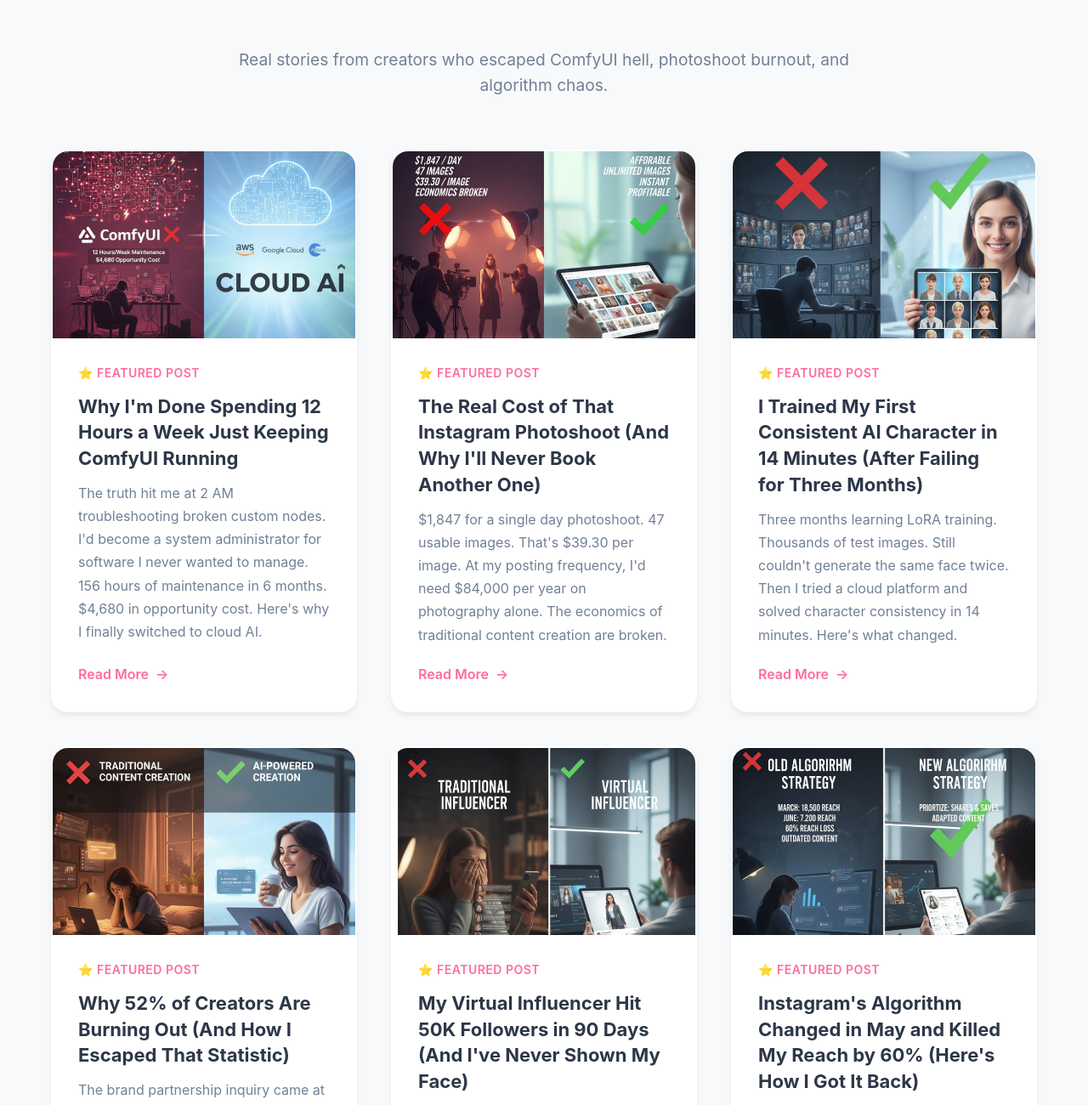
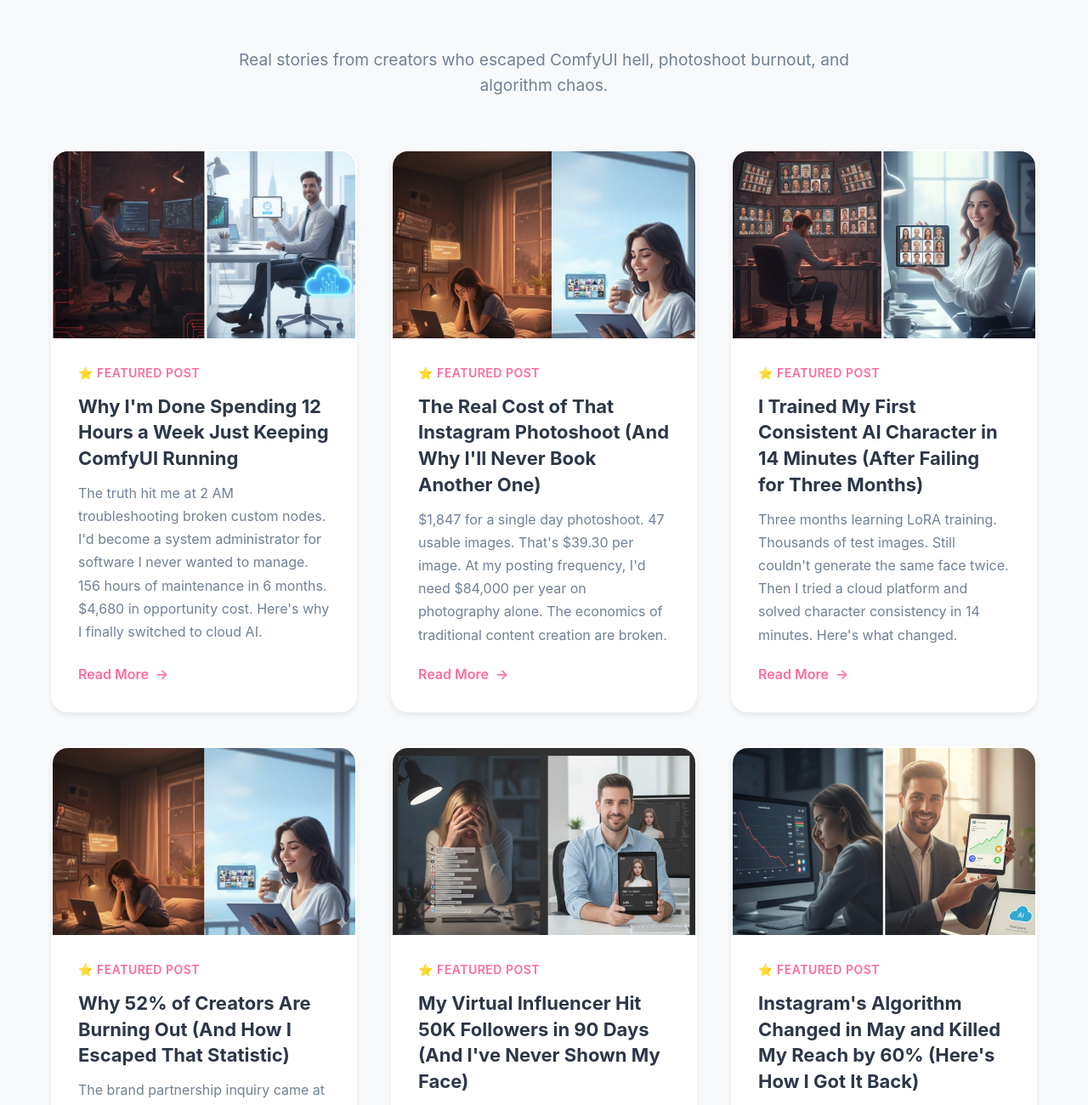
Before and after one commit to gigageek101/ai-content-creator-website, a website: page index.html in a window 1280 px wide. Shown: the part 8158-9458 px from the top of the page at 85% size. Drawn offline with Linux system fonts and the light colour scheme.

Commit message:
Replace blog post images with teaser versions from blogpostteaser folder

```diff
--- a/index.html
+++ b/index.html
@@ -838,7 +838,7 @@
             <div class="blog-grid">
                 <!-- Blog Post 1 -->
                 <a href="/blog/comfyui-burnout" class="blog-card">
-                    <div class="blog-image" style="background-image: url('blogposts/comfyui-burnout.png');">
+                    <div class="blog-image" style="background-image: url('blogpostteaser/comfyui-burnout.png');">
                     </div>
                     <div class="blog-content">
                         <div class="blog-date">⭐ Featured Post</div>
@@ -854,7 +854,7 @@
 
                 <!-- Blog Post 2 -->
                 <a href="/blog/photoshoot-economics" class="blog-card">
-                    <div class="blog-image" style="background-image: url('blogposts/photoshoot-economics.png');">
+                    <div class="blog-image" style="background-image: url('blogpostteaser/photoshoot-economics.png');">
                     </div>
                     <div class="blog-content">
                         <div class="blog-date">⭐ Featured Post</div>
@@ -870,7 +870,7 @@
 
                 <!-- Blog Post 3 -->
                 <a href="/blog/character-consistency" class="blog-card">
-                    <div class="blog-image" style="background-image: url('blogposts/character-consistency.png');">
+                    <div class="blog-image" style="background-image: url('blogpostteaser/character-consistency.png');">
                     </div>
                     <div class="blog-content">
                         <div class="blog-date">⭐ Featured Post</div>
@@ -886,7 +886,7 @@
 
                 <!-- Blog Post 4 -->
                 <a href="/blog/creator-burnout" class="blog-card">
-                    <div class="blog-image" style="background-image: url('blogposts/creator-burnout.png');">
+                    <div class="blog-image" style="background-image: url('blogpostteaser/creator-burnout.png');">
                     </div>
                     <div class="blog-content">
                         <div class="blog-date">⭐ Featured Post</div>
@@ -902,7 +902,7 @@
 
                 <!-- Blog Post 5 -->
                 <a href="/blog/virtual-influencer" class="blog-card">
-                    <div class="blog-image" style="background-image: url('blogposts/virtual-influencer.png');">
+                    <div class="blog-image" style="background-image: url('blogpostteaser/virtual-influencer.png');">
                     </div>
                     <div class="blog-content">
                         <div class="blog-date">⭐ Featured Post</div>
@@ -918,7 +918,7 @@
 
                 <!-- Blog Post 6 -->
                 <a href="/blog/instagram-algorithm" class="blog-card">
-                    <div class="blog-image" style="background-image: url('blogposts/instagram-algorithm.png');">
+                    <div class="blog-image" style="background-image: url('blogpostteaser/instagram-algorithm.png');">
                     </div>
                     <div class="blog-content">
                         <div class="blog-date">⭐ Featured Post</div>
```
Also changed, not shown: blog-character-consistency.html (+1 -1 lines), blog-comfyui-burnout.html (+1 -1 lines), blog-creator-burnout.html (+1 -1 lines), blog-instagram-algorithm.html (+1 -1 lines), blog-photoshoot-economics.html (+1 -1 lines), blog-virtual-influencer.html (+1 -1 lines), blogpostteaser/character-consistency.png (added), blogpostteaser/comfyui-burnout.png (added), blogpostteaser/creator-burnout.png (added), blogpostteaser/instagram-algorithm.png (added), blogpostteaser/photoshoot-economics.png (added), blogpostteaser/virtual-influencer.png (added).
